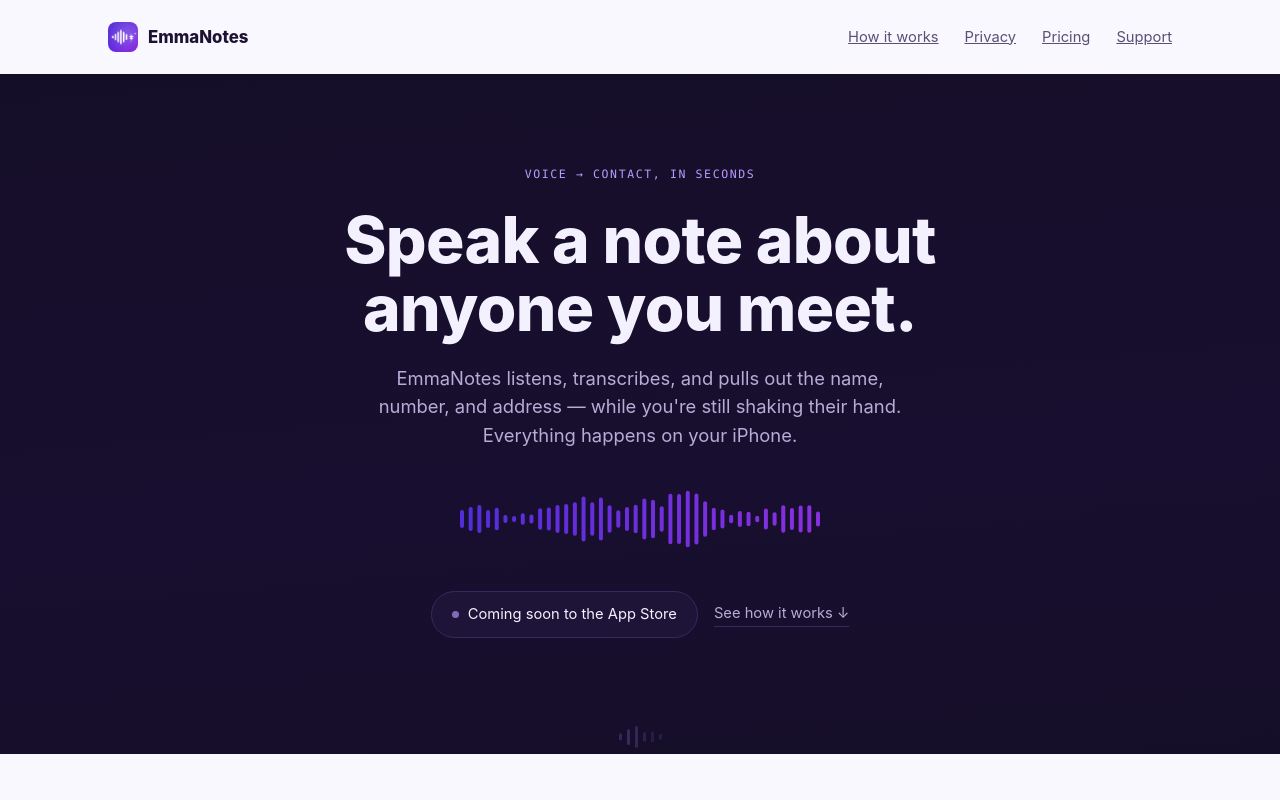
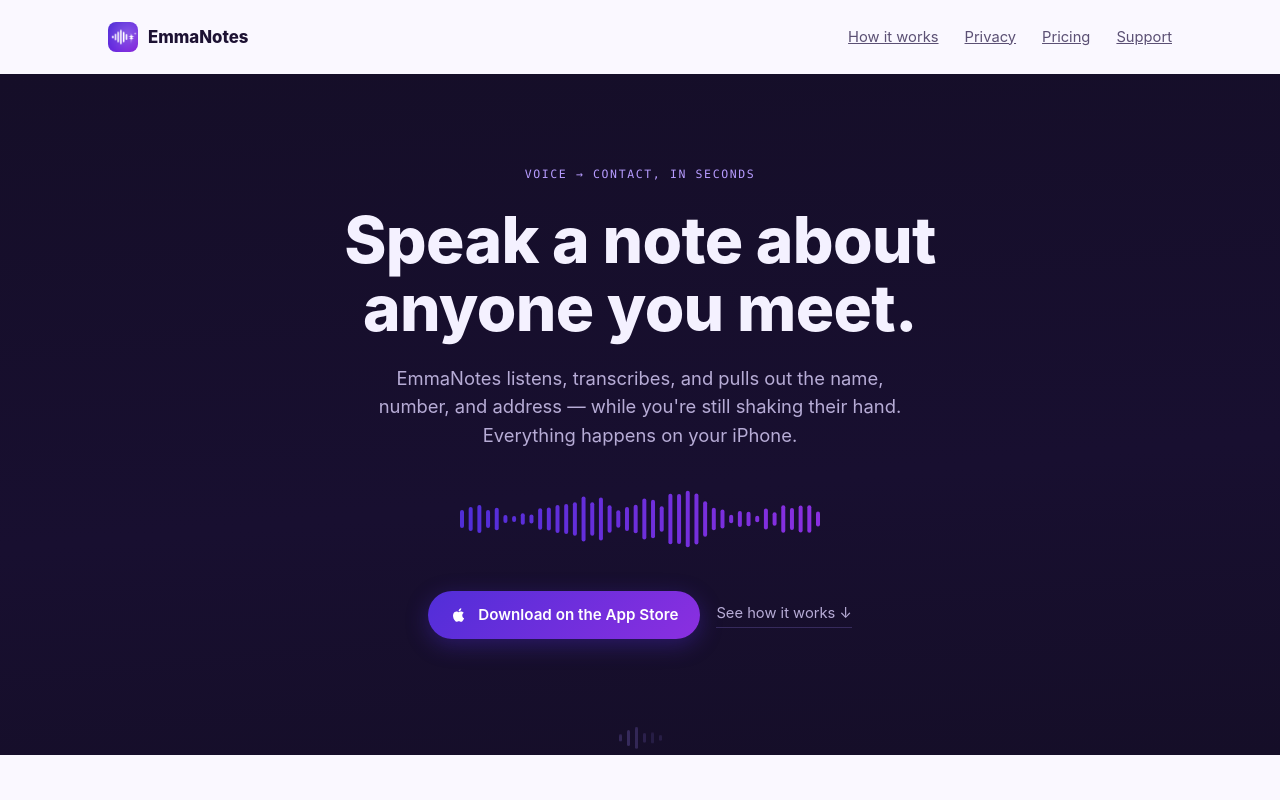
Before and after one commit to vishalcool88/emmanotes-pages, a plain HTML site: page index.html in a window 1280 px wide. Shown: the top 800 px of the page. Drawn offline with Linux system fonts and the light colour scheme.

Commit message:
Add App Store download link (replaces 'Coming soon' badge)
Co-Authored-By: Claude Opus 5.5 <noreply@anthropic.com>
Claude-Session: https://claude.ai/code/session_01Qyk1F1wthKkM1pb8u5kv9L

```diff
--- a/index.html
+++ b/index.html
@@ -20,15 +20,17 @@
   }
   canvas#wave { display: block; margin: 0 auto 36px; }
   .cta-row { display: flex; align-items: center; justify-content: center; gap: 16px; flex-wrap: wrap; margin-bottom: 12px; }
-  .badge-soon {
-    display: inline-flex; align-items: center; gap: 9px;
-    border: 1px solid var(--ink-line); border-radius: 999px; padding: 11px 20px;
-    font-size: 0.92rem; color: var(--text-on-ink);
-    background: var(--ink-raised);
+  .btn-store {
+    display: inline-flex; align-items: center; gap: 10px;
+    border-radius: 999px; padding: 12px 22px;
+    font-size: 0.95rem; font-weight: 600; color: #fff; text-decoration: none;
+    background: linear-gradient(135deg, var(--violet-deep), var(--violet-bright));
+    box-shadow: 0 6px 22px rgba(81, 46, 216, 0.35);
+    transition: transform 0.15s ease, box-shadow 0.15s ease;
   }
-  .badge-soon .dot { width: 7px; height: 7px; border-radius: 50%; background: var(--violet-glow); animation: dot-pulse 1.8s ease-in-out infinite; }
-  @media (prefers-reduced-motion: reduce) { .badge-soon .dot { animation: none; } }
-  @keyframes dot-pulse { 0%,100% { opacity: 0.4; } 50% { opacity: 1; } }
+  .btn-store:hover { transform: translateY(-1px); box-shadow: 0 10px 28px rgba(81, 46, 216, 0.45); }
+  .btn-store svg { width: 18px; height: 18px; fill: currentColor; }
+  @media (prefers-reduced-motion: reduce) { .btn-store { transition: none; } .btn-store:hover { transform: none; } }
   .link-ghost {
     font-size: 0.92rem; color: var(--text-on-ink-dim); text-decoration: none; border-bottom: 1px solid var(--ink-line); padding-bottom: 2px;
   }
@@ -144,7 +146,10 @@
     <p class="sub">EmmaNotes listens, transcribes, and pulls out the name, number, and address — while you're still shaking their hand. Everything happens on your iPhone.</p>
     <canvas id="wave" width="360" height="72"></canvas>
     <div class="cta-row">
-      <span class="badge-soon"><span class="dot"></span> Coming soon to the App Store</span>
+      <a class="btn-store" href="https://apps.apple.com/ca/app/emmanotes/id6790657989" target="_blank" rel="noopener">
+        <svg viewBox="0 0 24 24" aria-hidden="true"><path d="M16.37 12.6c-.02-2.3 1.88-3.4 1.96-3.46-1.07-1.56-2.73-1.78-3.32-1.8-1.41-.14-2.76.83-3.48.83-.72 0-1.82-.81-3-.79-1.54.02-2.96.9-3.76 2.28-1.6 2.78-.41 6.9 1.15 9.16.76 1.1 1.67 2.34 2.86 2.3 1.15-.05 1.58-.74 2.97-.74 1.38 0 1.77.74 2.98.72 1.23-.02 2.01-1.12 2.76-2.23.87-1.28 1.23-2.52 1.25-2.58-.03-.01-2.4-.92-2.42-3.65zM14.1 5.86c.63-.77 1.06-1.83.94-2.89-.91.04-2.01.61-2.66 1.37-.58.67-1.09 1.75-.96 2.79 1.02.08 2.05-.52 2.68-1.27z"/></svg>
+        Download on the App Store
+      </a>
       <a class="link-ghost" href="#how">See how it works ↓</a>
     </div>
   </div>
@@ -279,6 +284,7 @@
     <div class="foot-links">
       <a href="privacy.html">Privacy Policy</a>
       <a href="support.html">Support</a>
+      <a href="https://apps.apple.com/ca/app/emmanotes/id6790657989" target="_blank" rel="noopener">App Store</a>
     </div>
     <div class="foot-copy">© 2026 CanLabs</div>
   </div>
```
